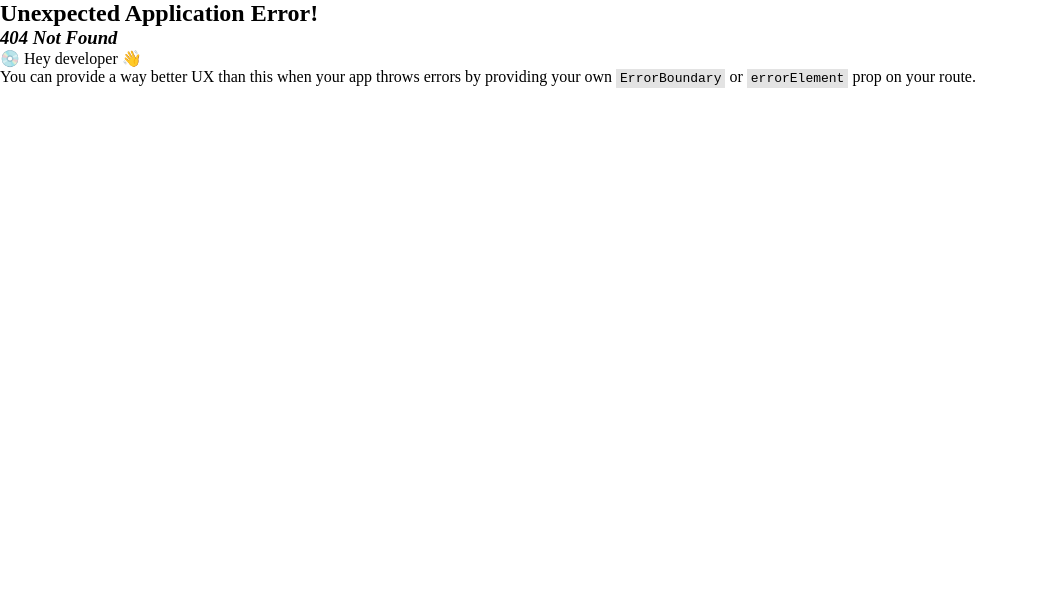
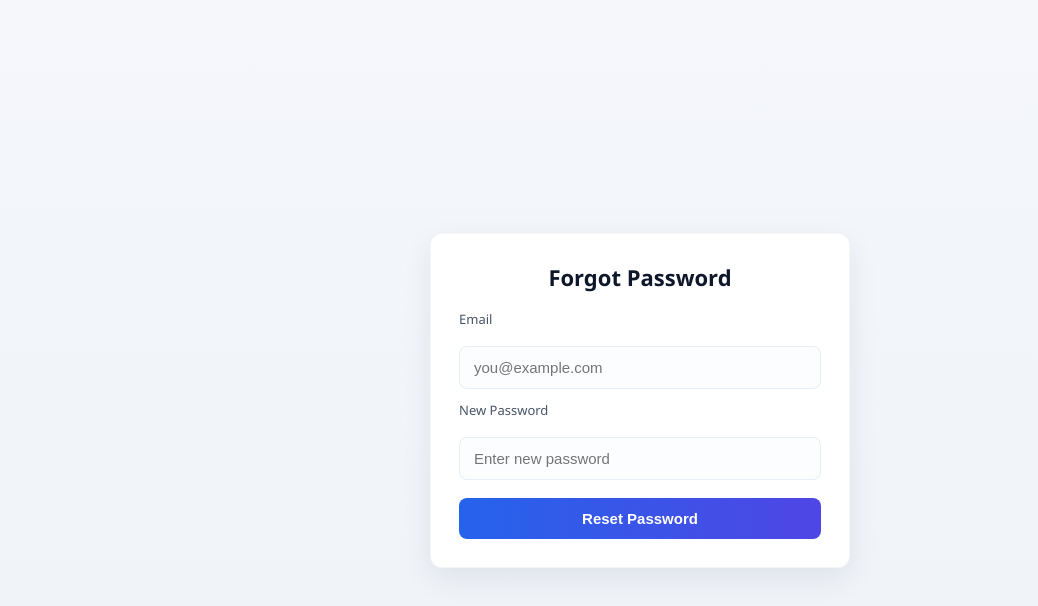
Before and after one commit to vp37/folderBot, a React (Create React App) app: page /forgot-password in a window 1280 px wide. Before the commit this address had no page. Shown: the top 606 px of the page, without its empty margins (0-1038 px from the left). Built offline with nearby package versions, Linux system fonts and the light colour scheme.

Commit message:
completed

```diff
--- /dev/null
+++ b/src/css/Forgotpassword.css
@@ -0,0 +1,122 @@
+/* Container */
+.forgot-page {
+  min-height: 100vh;
+  display: flex;
+  align-items: center;
+  justify-content: center;
+  background: linear-gradient(180deg, #f5f7fb 0%, #eef2f7 100%);
+  font-family: "Segoe UI", Tahoma, Geneva, Verdana, sans-serif;
+  padding: 24px;
+  box-sizing: border-box;
+}
+
+/* Card */
+.forgot-card {
+  width: 100%;
+  max-width: 420px;
+  background: #ffffff;
+  border-radius: 12px;
+  box-shadow: 0 10px 30px rgba(15, 23, 42, 0.08);
+  padding: 28px;
+  box-sizing: border-box;
+  border: 1px solid rgba(16, 24, 40, 0.04);
+}
+
+/* Title */
+.forgot-card h2 {
+  margin: 0 0 18px;
+  font-size: 22px;
+  font-weight: 600;
+  color: #0f172a;
+  text-align: center;
+}
+
+/* Form layout */
+.forgot-card form {
+  display: flex;
+  flex-direction: column;
+  gap: 12px;
+}
+
+/* Labels */
+.forgot-card label {
+  font-size: 13px;
+  color: #475569;
+  margin-bottom: 6px;
+  display: block;
+}
+
+/* Inputs */
+.forgot-card input[type="email"],
+.forgot-card input[type="password"] {
+  width: 100%;
+  padding: 12px 14px;
+  border-radius: 8px;
+  border: 1px solid #e6eef7;
+  background: #fbfdff;
+  font-size: 15px;
+  color: #0f172a;
+  outline: none;
+  transition: border-color 0.15s ease, box-shadow 0.15s ease;
+}
+
+.forgot-card input:focus {
+  border-color: #7c9cff;
+  box-shadow: 0 4px 12px rgba(124, 156, 255, 0.12);
+}
+
+/* Button */
+.forgot-card button {
+  margin-top: 6px;
+  padding: 12px 14px;
+  border-radius: 8px;
+  border: none;
+  font-weight: 600;
+  font-size: 15px;
+  cursor: pointer;
+  background: linear-gradient(90deg, #2563eb, #4f46e5);
+  color: #fff;
+  transition: transform 0.08s ease, box-shadow 0.08s ease;
+}
+
+.forgot-card button:active {
+  transform: translateY(1px);
+}
+
+.forgot-card button[disabled] {
+  opacity: 0.7;
+  cursor: not-allowed;
+  transform: none;
+  box-shadow: none;
+}
+
+/* Responsive small helper text */
+.forgot-card .helper {
+  font-size: 13px;
+  color: #64748b;
+  margin-top: 8px;
+  text-align: center;
+}
+
+/* Small screens */
+@media (max-width: 480px) {
+  .forgot-card {
+    padding: 20px;
+    border-radius: 10px;
+  }
+
+  .forgot-card h2 {
+    font-size: 20px;
+  }
+
+  .forgot-card input[type="email"],
+  .forgot-card input[type="password"] {
+    padding: 11px;
+    font-size: 14px;
+  }
+
+  .forgot-card button {
+    padding: 11px;
+    font-size: 14px;
+  }
+}
--- /dev/null
+++ b/src/pages/ForgetPassword.js
@@ -0,0 +1,83 @@
+import React, { useState } from "react";
+import { useNavigate } from "react-router-dom";
+import axios from "axios";
+import { toast, ToastContainer } from "react-toastify";
+import "react-toastify/dist/ReactToastify.css";
+import "../css/Forgotpassword.css"; // reuse same styles
+
+const ForgetPassword = () => {
+  const [email, setEmail] = useState("");
+  const [newPassword, setNewPassword] = useState("");
+  const [loading, setLoading] = useState(false);
+
+  const navigate = useNavigate(); // 👈 for navigation
+
+  const handleForgotPassword = async (e) => {
+    e.preventDefault();
+    setLoading(true);
+
+    try {
+      const response = await axios.put(
+        "http://127.0.0.1:8000/bot/forget/password/",
+        {
+          email: email,
+          new_password: newPassword, // 👈 match your backend field
+        },
+        {
+          headers: {
+            "Content-Type": "application/json",
+          },
+        }
+      );
+
+      toast.success("Password reset successful! Redirecting to login...");
+      console.log(response.data);
+
+      // Redirect to login after 2s
+      setTimeout(() => {
+        navigate("/login");
+      }, 2000);
+    } catch (error) {
+      console.error("Error:", error.response?.data);
+      toast.error(
+        error.response?.data?.message || "Password reset failed. Try again."
+      );
+    } finally {
+      setLoading(false);
+    }
+  };
+
+  return (
+    <div className="forgot-page">
+      <ToastContainer />
+      <div className="forgot-card">
+        <h2>Forgot Password</h2>
+        <form onSubmit={handleForgotPassword}>
+          <label>Email</label>
+          <input
+            type="email"
+            placeholder="you@example.com"
+            value={email}
+            onChange={(e) => setEmail(e.target.value)}
+            required
+          />
+
+          <label>New Password</label>
+          <input
+            type="password"
+            placeholder="Enter new password"
+            value={newPassword}
+            onChange={(e) => setNewPassword(e.target.value)}
+            required
+          />
+
+          <button type="submit" disabled={loading}>
+            {loading ? "Resetting..." : "Reset Password"}
+          </button>
+        </form>
+      </div>
+    </div>
+  );
+};
+
+export default ForgetPassword;
```
Also changed, not shown: src/router/Router.js (+13 -8 lines).
